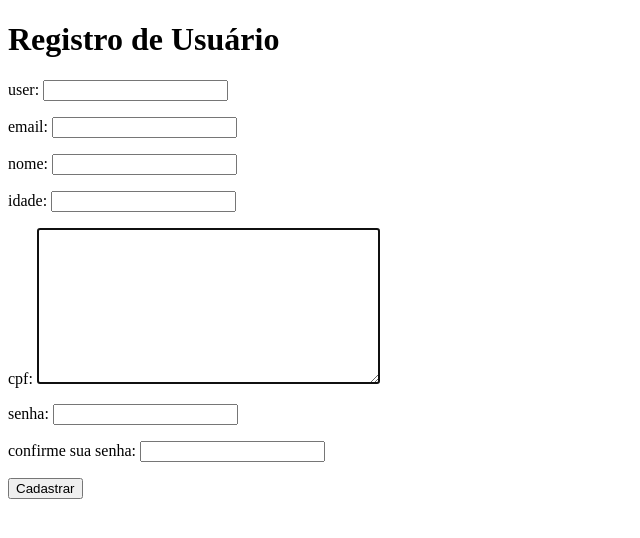
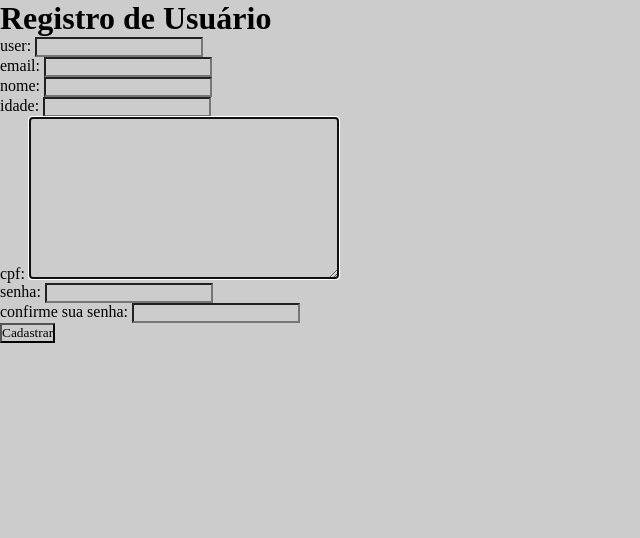
Before and after one commit to robertnascimento/projetopmsga, a Django app: page /registro/ in a window 1280 px wide. Shown: the top 538 px of the page, without its empty margins (0-640 px from the left). Run offline with Django 4.2, Linux system fonts and the light colour scheme.

Commit message:
criando botao de registro na página de login e linkando com a página de registro

```diff
--- /dev/null
+++ b/static/css/register.css
@@ -0,0 +1,11 @@
+*{
+    margin: 0;
+    padding: 0;
+    box-sizing: border-box;
+    font-family: 'Times New Roman', Times, serif;
+    background-color: #ccc;
+}
+
+.container-registro{
+   background-color: red;
+}
--- a/static/css/telaLogin.css
+++ b/static/css/telaLogin.css
@@ -76,6 +76,7 @@
 .botaoLR {
   border-radius: 5px;
   border-width: 0;
+  margin: 2px;
   width: 80px;
   height: 35px;
   background-color: rgb(46, 44, 66);
--- a/templates/registration/login.html
+++ b/templates/registration/login.html
@@ -33,7 +33,11 @@
           <div class="btnChcLogin">
 
             <div class="btn">
-              <button class="botaoLR" type="submit">Log In</button>
+              <button class="botaoLR" type="submit">Login</button>
+            </div>
+
+            <div class="btn">
+             <a href="{% url 'registro' %}"> <button class="botaoLR" type="button">Register</button> </a>
             </div>
           </div>
 
--- a/templates/registro.html
+++ b/templates/registro.html
@@ -1,12 +1,17 @@
 <!DOCTYPE html>
+{% load static %}
 <html lang="en">
+
 <head>
     <meta charset="UTF-8">
     <meta http-equiv="X-UA-Compatible" content="IE=edge">
     <meta name="viewport" content="width=device-width, initial-scale=1.0">
+    <link rel="stylesheet" href="{% static '/css/register.css' %}">
     <title>Document</title>
 </head>
+
 <body>
+    <main class="container-registro">
         <h1>Registro de Usuário</h1>
         <form method="post">
             {% csrf_token %}
@@ -19,5 +24,8 @@
             <p>confirme sua senha: {{form.password2}}</p>
             <input type="submit" value="Cadastrar">
         </form>
+    </main>
+
 </body>
+
 </html>
```
Lines whose indentation alone changed are shown as unchanged.
